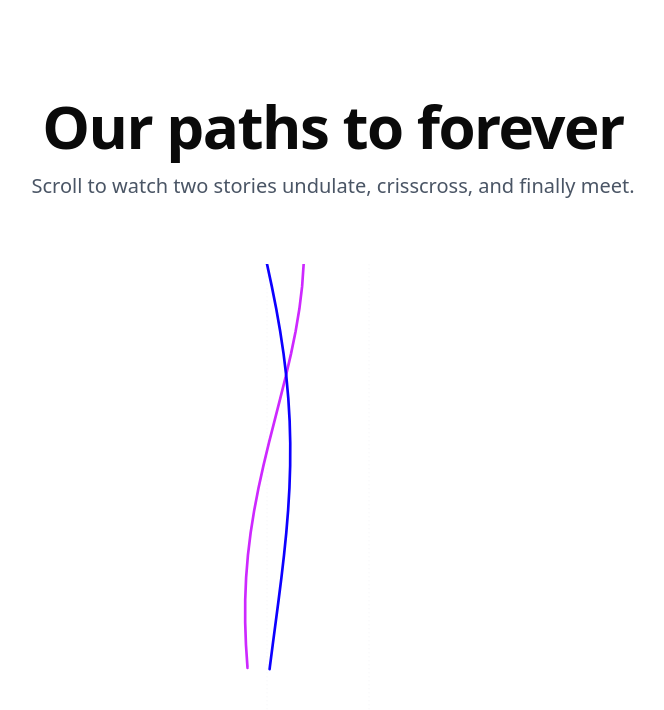
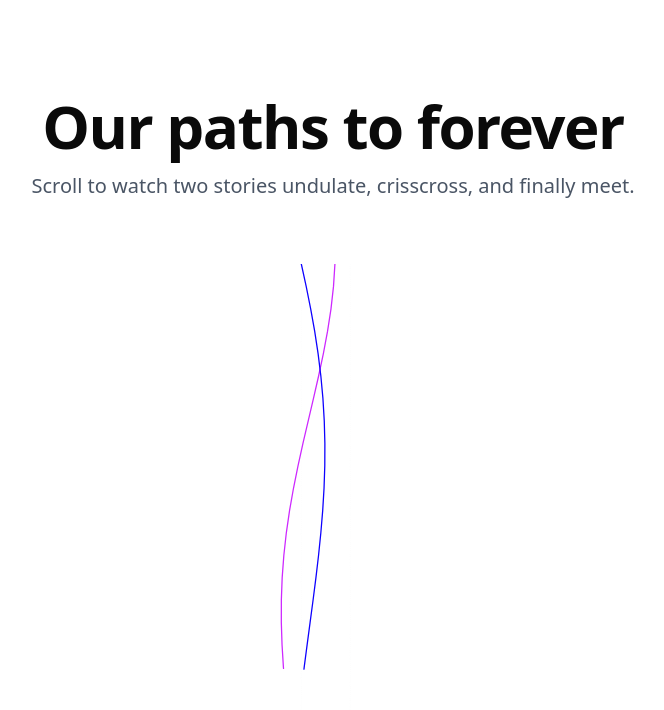
Before and after one commit to beta-gamut/wedding-site, a Next.js app: page / in a window 1280 px wide. Shown: the top 710 px of the page, without its empty margins (307-971 px from the left). Built offline with nearby package versions, Linux system fonts and the light colour scheme.

Commit message:
Tune lines (thicker + merge timing) and exact meet point

```diff
--- a/src/app/page.tsx
+++ b/src/app/page.tsx
@@ -95,7 +95,7 @@
   width: number,
   height: number,
   phase = 0,
-  amplitude = 150,
+  amplitude = 240,
   frequency = 2
 ) {
   const steps = 40;
@@ -122,10 +122,10 @@
 }
 
 function buildPartnerPath(width: number, height: number) {
-  return buildWavyPath(width, height * 0.8, Math.PI / 2, 110, 2.4);
+  return buildWavyPath(width, height * 0.8, Math.PI / 2, 210, 2.4);
 }
 function buildYouPath(width: number, height: number) {
-  return buildWavyPath(width, height * 0.8, 0, 90, 2.1);
+  return buildWavyPath(width, height * 0.8, 0, 190, 2.1);
 }
 function buildMergePath(width: number, height: number) {
   const yStart = height * MEET_T;
@@ -167,7 +167,9 @@
 
   // Layout constants
   const SVG_WIDTH = 900;
-  const SVG_HEIGHT = 2400;
+  //const SVG_HEIGHT = 2400;
+  const SVG_HEIGHT = 5000;
+
   const PATH_HEIGHT = MEET_T * SVG_HEIGHT; // stop exactly at meet Y
 
   const youPath     = buildYouPath(SVG_WIDTH, PATH_HEIGHT);
```
